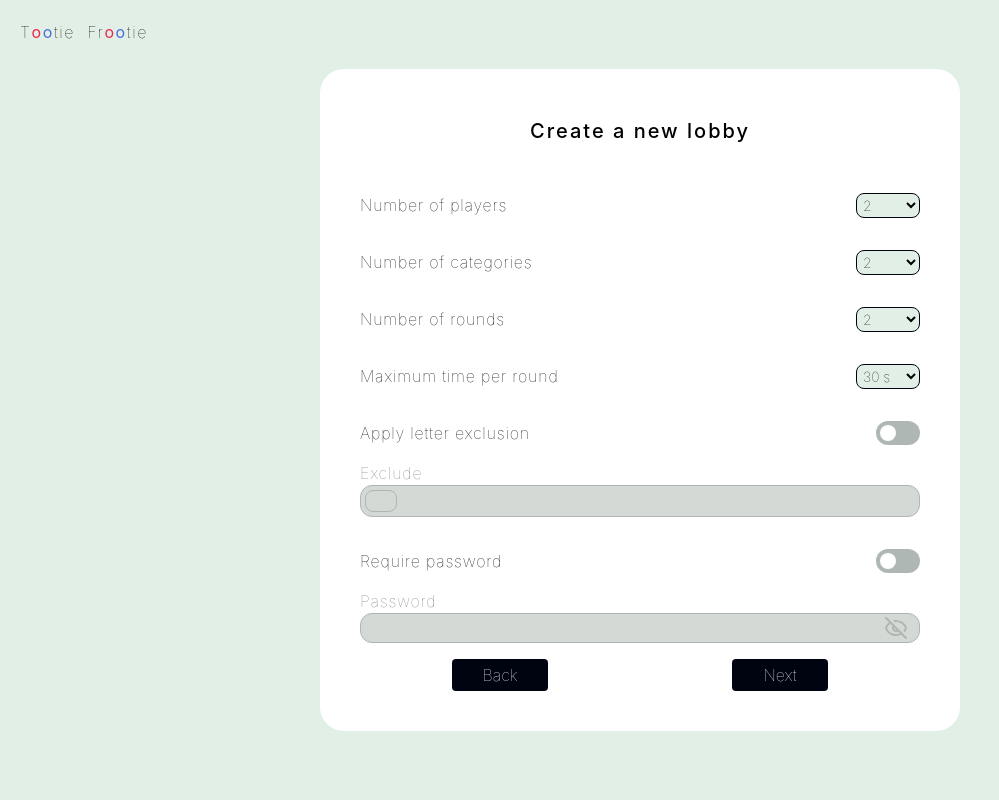
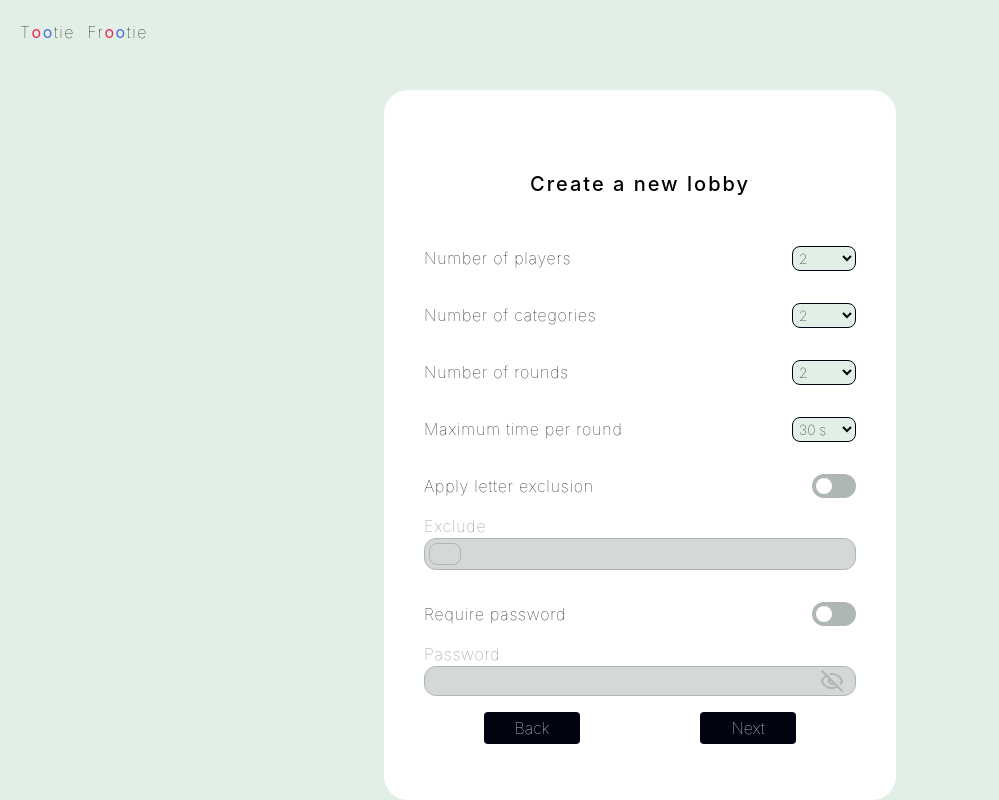
Before and after one commit to barahi/tootie-frootie, a React (Create React App) app: page /new-game in a window 1280 px wide. Shown: the whole page, without its empty margins (0-999 px from the left). Built offline with nearby package versions, Linux system fonts and the light colour scheme.

Commit message:
added Layout to reuse in other pages

```diff
--- a/src/components/pages/new-game/Screen1.tsx
+++ b/src/components/pages/new-game/Screen1.tsx
@@ -1,4 +1,4 @@
-import Header from "../../shared/bars/Header";
+import Layout from "../../shared/Layout";
 import SliderButton from "../../shared/buttons/SliderButton";
 import DropdownSelect from "../../shared/dropdowns/DropdownSelect";
 import BlackButton from "../../shared/buttons/BlackButton";
@@ -80,13 +80,10 @@ function Screen1({ nextPage }: { nextPage: () => void }) {
   };
 
   return (
-    <div className="relative w-full h-screen">
-      <div className="absolute top-0 left-0 z-10 w-full">
-        <Header />
-      </div>
-      <div className="absolute inset-0 flex items-center justify-center">
-        <div className="flex flex-col items-center justify-center w-1/2 p-10 bg-white border-none rounded-3xl">
-          <h1 className="mt-2 mb-6 text-xl font-medium tracking-widest">
+    <Layout>
+      <div className="absolute inset-0 flex justify-center w-full mt-[7%]">
+        <div className="flex flex-col items-center justify-center w-[40%] p-10 bg-white border-none rounded-3xl">
+          <h1 className="mt-6 mb-6 text-xl font-medium tracking-widest ">
             Create a new lobby
           </h1>
           <form id="new-game-form" className="flex flex-col w-full gap-10">
@@ -157,7 +154,7 @@ function Screen1({ nextPage }: { nextPage: () => void }) {
           </div>
         </div>
       </div>
-    </div>
+    </Layout>
   );
 }
 
--- /dev/null
+++ b/src/components/shared/Layout.tsx
@@ -0,0 +1,19 @@
+import { ReactNode } from "react";
+import Header from "./bars/Header";
+
+interface LayoutProps {
+  children: ReactNode;
+}
+
+function Layout({ children }: LayoutProps) {
+  return (
+    <div className="relative w-full h-screen overflow-scroll">
+      <div className="absolute top-0 left-0 z-10 w-full">
+        <Header />
+      </div>
+      <main>{children}</main>
+    </div>
+  );
+}
+
+export default Layout;
```
